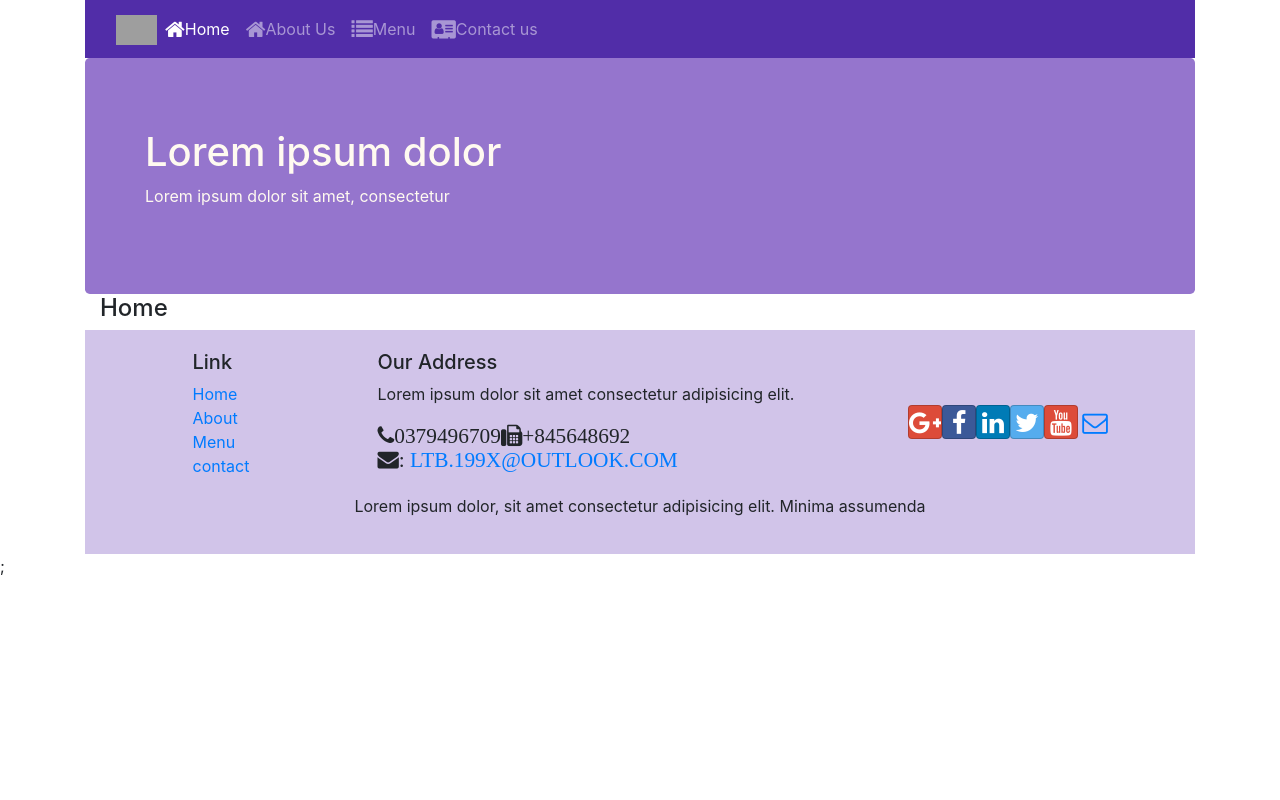
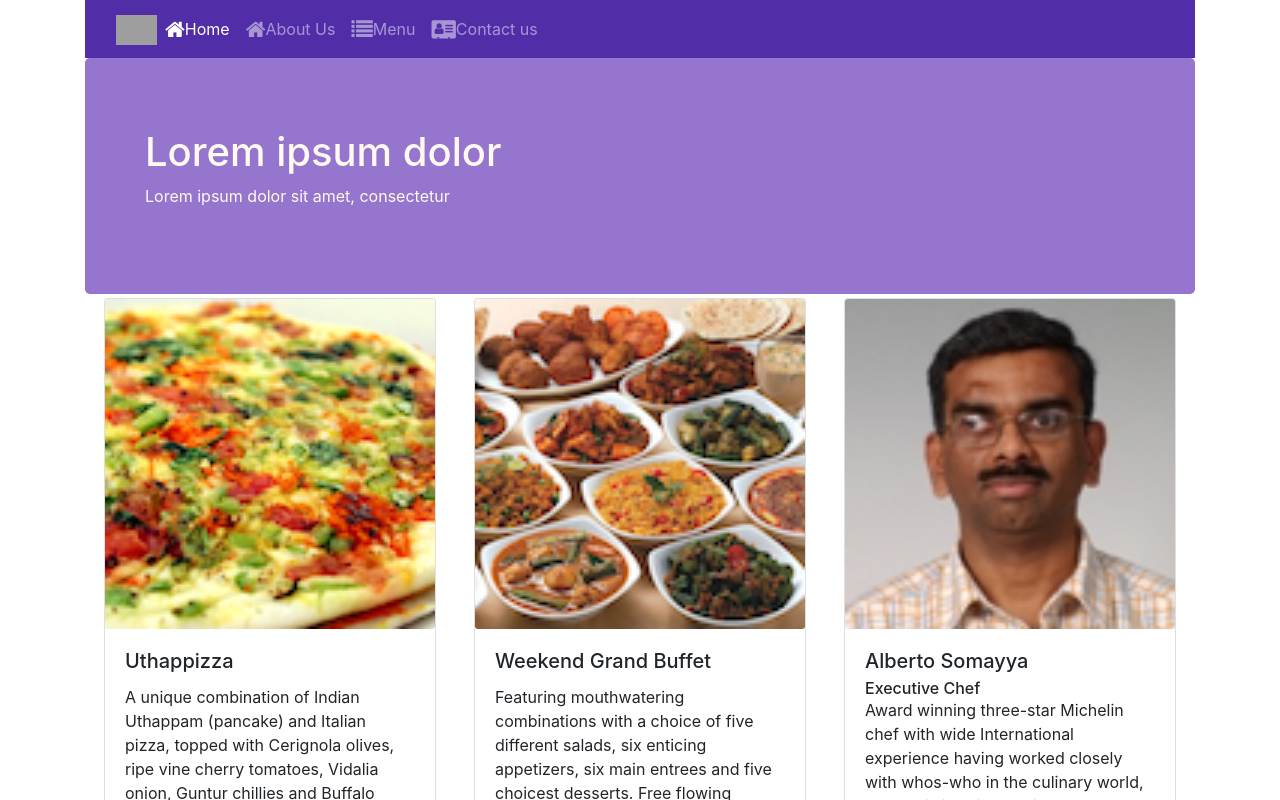
Before and after one commit to Naohonproject/RJS101X_LAB04_01, a React (Create React App) app: page /home in a window 1280 px wide. Shown: the top 800 px of the page. Built offline with nearby package versions, Linux system fonts and the light colour scheme; grey boxes are pictures that could not be loaded.

Commit message:
lab05_3 single page application 1

```diff
--- /dev/null
+++ b/src/components/ContactComponent.js
@@ -0,0 +1,49 @@
+/** @format */
+import React from "react";
+
+function Contact(props) {
+	return (
+		<div className="container">
+			<div className="row row-content">
+				<div className="col-12">
+					<h3>Location Information</h3>
+				</div>
+				<div className="col-12 col-sm-4 offset-sm-1">
+					<h5>Our Address</h5>
+					<address>
+						121, Clear Water Bay Road
+						<br />
+						Clear Water Bay, Kowloon
+						<br />
+						HONG KONG
+						<br />
+						<i className="fa fa-phone"></i>: +852 1234 5678
+						<br />
+						<i className="fa fa-fax"></i>: +852 8765 4321
+						<br />
+						<i className="fa fa-envelope"></i>:{" "}
+						<a href="mailto:confusion@food.net">confusion@food.net</a>
+					</address>
+				</div>
+				<div className="col-12 col-sm-6 offset-sm-1">
+					<h5>Map of our Location</h5>
+				</div>
+				<div className="col-12 col-sm-11 offset-sm-1">
+					<div className="btn-group" role="group">
+						<a role="button" className="btn btn-primary" href="tel:+85212345678">
+							<i className="fa fa-phone"></i> Call
+						</a>
+						<a role="button" className="btn btn-info">
+							<i className="fa fa-skype"></i> Skype
+						</a>
+						<a role="button" className="btn btn-success" href="mailto:confusion@food.net">
+							<i className="fa fa-envelope-o"></i> Email
+						</a>
+					</div>
+				</div>
+			</div>
+		</div>
+	);
+}
+
+export default Contact;
--- a/src/components/HomeComponent.js
+++ b/src/components/HomeComponent.js
@@ -1,11 +1,21 @@
 /** @format */
 
 import React from "react";
-
-function Home() {
+import RenderCard from "./RenderCard";
+function Home(props) {
 	return (
 		<div className="container">
-			<h4>Home</h4>
+			<div className="row align-item-start">
+				<div className="col-12 col-md m-1">
+					<RenderCard item={props.dish} />
+				</div>
+				<div className="col-12 col-md m-1">
+					<RenderCard item={props.promotion} />
+				</div>
+				<div className="col-12 col-md m-1">
+					<RenderCard item={props.leader} />
+				</div>
+			</div>
 		</div>
 	);
 }
--- a/src/components/MainComponent.js
+++ b/src/components/MainComponent.js
@@ -7,8 +7,12 @@
 import Menu from "./MenuComponent";
 import Count from "./Counter";
 import DishDetail from "./DishDetailComponent";
+import Contact from "./ContactComponent";
 import { DISHES } from "../shared/dishes";
 import { COMMENTS } from "../shared/comments";
+import { LEADERS } from "../shared/leaders";
+import { PROMOTIONS } from "../shared/promotions";
+
 import Home from "./HomeComponent";
 import { Routes, Route, Link } from "react-router-dom";
 
@@ -19,6 +23,8 @@
 			dishes: DISHES,
 			// selectedDish: null,
 			comments: COMMENTS,
+			leaders: LEADERS,
+			promotions: PROMOTIONS,
 		};
 	}
 	handleAddDish() {
@@ -57,9 +63,19 @@
 					{/* <Count numberOfDishes={this.state.dishes.length} /> */}
 					{/* <DishDetail comments={this.state.comments} selectedDish={this.state.selectedDish} /> */}
 					<Routes>
-						<Route path="/home" element={<Home />} />
+						<Route
+							path="/home"
+							element={
+								<Home
+									dish={this.state.dishes.filter((dish) => dish.featured)[0]}
+									promotion={this.state.promotions.filter((pro) => pro.featured)[0]}
+									leader={this.state.leaders.filter((leader) => leader.featured)[0]}
+								/>
+							}
+						/>
 						<Route exact path="/menu" element={<Menu dishes={this.state.dishes} />} />
 						<Route index element={<Home />} />
+						<Route exact path="/contactus" element={<Contact />} />
 					</Routes>
 					<Footer />
 				</div>
--- /dev/null
+++ b/src/components/RenderCard.js
@@ -0,0 +1,18 @@
+/** @format */
+
+import React from "react";
+import { Card, CardImg, CardText, CardBody, CardTitle, CardSubtitle } from "reactstrap";
+function RenderCard({ item }) {
+	return (
+		<Card>
+			<CardImg src={item.image} alt={item.name} />
+			<CardBody>
+				<CardTitle>{item.name}</CardTitle>
+				{item.designation && <CardSubtitle>{item.designation}</CardSubtitle>}
+				<CardText>{item.description}</CardText>
+			</CardBody>
+		</Card>
+	);
+}
+
+export default RenderCard;
--- a/src/shared/comments.js
+++ b/src/shared/comments.js
@@ -5,7 +5,7 @@
 		id: 0,
 		dishId: 0,
 		rating: 5,
-		comment: "THIS IS SO GOOD",
+		comment: "Imagine all the eatables, living in conFusion!",
 		author: "John Lemon",
 		date: "2012-10-16T17:57:28.556094Z",
 	},
@@ -13,7 +13,7 @@
 		id: 1,
 		dishId: 0,
 		rating: 4,
-		comment: "Actually, this is so bad",
+		comment: "Sends anyone to heaven, I wish I could get my mother-in-law to eat it!",
 		author: "Paul McVites",
 		date: "2014-09-05T17:57:28.556094Z",
 	},
@@ -53,8 +53,7 @@
 		id: 6,
 		dishId: 1,
 		rating: 4,
-		comment:
-			"Sends anyone to heaven, I wish I could get my mother-in-law to eat it!",
+		comment: "Sends anyone to heaven, I wish I could get my mother-in-law to eat it!",
 		author: "Paul McVites",
 		date: "2014-09-05T17:57:28.556094Z",
 	},
@@ -94,8 +93,7 @@
 		id: 11,
 		dishId: 2,
 		rating: 4,
-		comment:
-			"Sends anyone to heaven, I wish I could get my mother-in-law to eat it!",
+		comment: "Sends anyone to heaven, I wish I could get my mother-in-law to eat it!",
 		author: "Paul McVites",
 		date: "2014-09-05T17:57:28.556094Z",
 	},
@@ -135,8 +133,7 @@
 		id: 16,
 		dishId: 3,
 		rating: 4,
-		comment:
-			"Sends anyone to heaven, I wish I could get my mother-in-law to eat it!",
+		comment: "Sends anyone to heaven, I wish I could get my mother-in-law to eat it!",
 		author: "Paul McVites",
 		date: "2014-09-05T17:57:28.556094Z",
 	},
--- a/src/shared/dishes.js
+++ b/src/shared/dishes.js
@@ -1,42 +1,46 @@
 /** @format */
+
 export const DISHES = [
 	{
 		id: 0,
 		name: "Uthappizza",
-		image: "assets/images/uthappizza.png",
+		image: "/assets/images/uthappizza.png",
 		category: "mains",
 		label: "Hot",
 		price: "4.99",
+		featured: true,
 		description:
 			"A unique combination of Indian Uthappam (pancake) and Italian pizza, topped with Cerignola olives, ripe vine cherry tomatoes, Vidalia onion, Guntur chillies and Buffalo Paneer.",
 	},
 	{
 		id: 1,
 		name: "Zucchipakoda",
-		image: "assets/images/zucchipakoda.png",
+		image: "/assets/images/zucchipakoda.png",
 		category: "appetizer",
 		label: "",
 		price: "1.99",
+		featured: false,
 		description:
 			"Deep fried Zucchini coated with mildly spiced Chickpea flour batter accompanied with a sweet-tangy tamarind sauce",
 	},
 	{
 		id: 2,
 		name: "Vadonut",
-		image: "assets/images/vadonut.png",
+		image: "/assets/images/vadonut.png",
 		category: "appetizer",
 		label: "New",
 		price: "1.99",
-		description:
-			"A quintessential ConFusion experience, is it a vada or is it a donut?",
+		featured: false,
+		description: "A quintessential ConFusion experience, is it a vada or is it a donut?",
 	},
 	{
 		id: 3,
 		name: "ElaiCheese Cake",
-		image: "assets/images/elaicheesecake.png",
+		image: "/assets/images/elaicheesecake.png",
 		category: "dessert",
 		label: "",
 		price: "2.99",
+		featured: false,
 		description:
 			"A delectable, semi-sweet New York Style Cheese Cake, with Graham cracker crust and spiced with Indian cardamoms",
 	},
--- /dev/null
+++ b/src/shared/leaders.js
@@ -0,0 +1,44 @@
+/** @format */
+
+export const LEADERS = [
+	{
+		id: 0,
+		name: "Peter Pan",
+		image: "/assets/images/alberto.png",
+		designation: "Chief Epicurious Officer",
+		abbr: "CEO",
+		featured: false,
+		description:
+			"Our CEO, Peter, credits his hardworking East Asian immigrant parents who undertook the arduous journey to the shores of America with the intention of giving their children the best future. His mother's wizardy in the kitchen whipping up the tastiest dishes with whatever is available inexpensively at the supermarket, was his first inspiration to create the fusion cuisines for which The Frying Pan became well known. He brings his zeal for fusion cuisines to this restaurant, pioneering cross-cultural culinary connections.",
+	},
+	{
+		id: 1,
+		name: "Dhanasekaran Witherspoon",
+		image: "/assets/images/alberto.png",
+		designation: "Chief Food Officer",
+		abbr: "CFO",
+		featured: false,
+		description:
+			"Our CFO, Danny, as he is affectionately referred to by his colleagues, comes from a long established family tradition in farming and produce. His experiences growing up on a farm in the Australian outback gave him great appreciation for varieties of food sources. As he puts it in his own words, Everything that runs, wins, and everything that stays, pays!",
+	},
+	{
+		id: 2,
+		name: "Agumbe Tang",
+		image: "/assets/images/alberto.png",
+		designation: "Chief Taste Officer",
+		abbr: "CTO",
+		featured: false,
+		description:
+			"Blessed with the most discerning gustatory sense, Agumbe, our CFO, personally ensures that every dish that we serve meets his exacting tastes. Our chefs dread the tongue lashing that ensues if their dish does not meet his exacting standards. He lives by his motto, You click only if you survive my lick.",
+	},
+	{
+		id: 3,
+		name: "Alberto Somayya",
+		image: "/assets/images/alberto.png",
+		designation: "Executive Chef",
+		abbr: "EC",
+		featured: true,
+		description:
+			"Award winning three-star Michelin chef with wide International experience having worked closely with whos-who in the culinary world, he specializes in creating mouthwatering Indo-Italian fusion experiences. He says, Put together the cuisines from the two craziest cultures, and you get a winning hit! Amma Mia!",
+	},
+];
--- /dev/null
+++ b/src/shared/promotions.js
@@ -0,0 +1,13 @@
+/** @format */
+export const PROMOTIONS = [
+	{
+		id: 0,
+		name: "Weekend Grand Buffet",
+		image: "/assets/images/buffet.png",
+		label: "New",
+		price: "19.99",
+		featured: true,
+		description:
+			"Featuring mouthwatering combinations with a choice of five different salads, six enticing appetizers, six main entrees and five choicest desserts. Free flowing bubbly and soft drinks. All for just $19.99 per person",
+	},
+];
```
